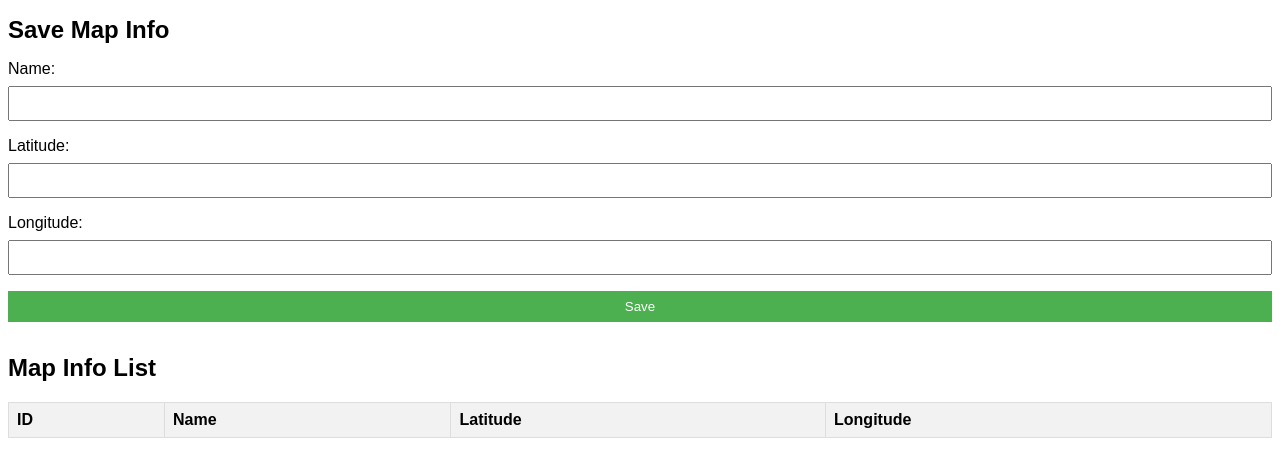
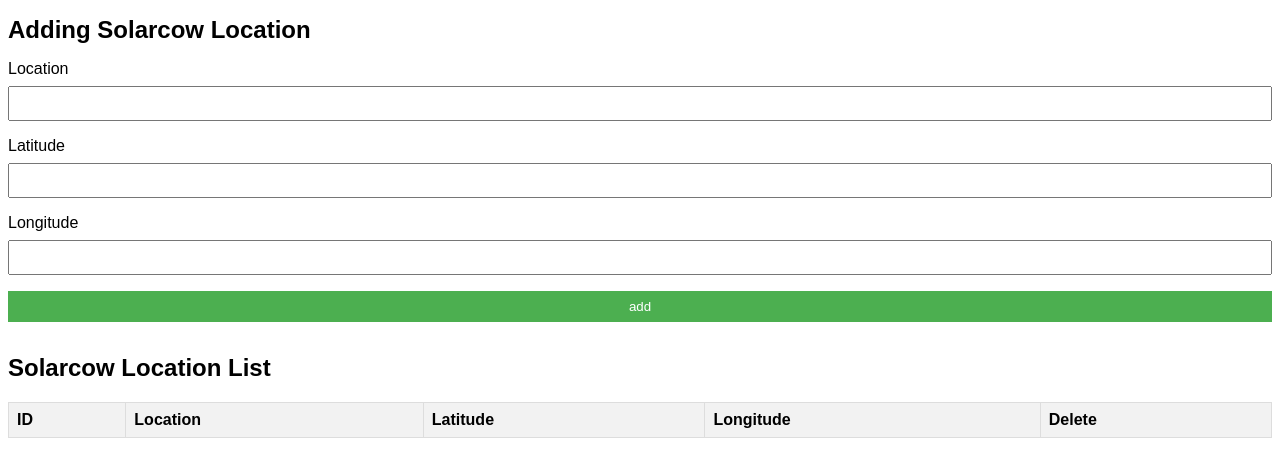
Before and after one commit to hsjin500/test_for_DB_netlify, a website: page index.html in a window 1280 px wide. Drawn offline with Linux system fonts and the light colour scheme; no server answers.

Commit message:
fix : 컬럼 변경

```diff
--- a/index.html
+++ b/index.html
@@ -7,26 +7,27 @@
   <link rel="stylesheet" href="/css/css1.css">
 </head>
 <body>
-  <h1>Save Map Info</h1>
+  <h1>Adding Solarcow Location</h1>
   <form id="map-info-form">
-    <label for="name">Name:</label>
+    <label for="name">Location</label>
     <input type="text" id="name" name="name" required>
-    <label for="latitude">Latitude:</label>
+    <label for="latitude">Latitude</label>
     <input type="number" step="any" id="latitude" name="latitude" required>
-    <label for="longitude">Longitude:</label>
+    <label for="longitude">Longitude</label>
     <input type="number" step="any" id="longitude" name="longitude" required>
-    <button type="submit">Save</button>
+    <button type="submit">add</button>
   </form>
 
   <!-- 표를 추가합니다. -->
-  <h2>Map Info List</h2>
+  <h2>Solarcow Location List</h2>
   <table id="map-info-table">
     <thead>
       <tr>
         <th>ID</th>
-        <th>Name</th>
+        <th>Location</th>
         <th>Latitude</th>
         <th>Longitude</th>
+        <th>Delete</th>
       </tr>
     </thead>
     <tbody></tbody>
```
